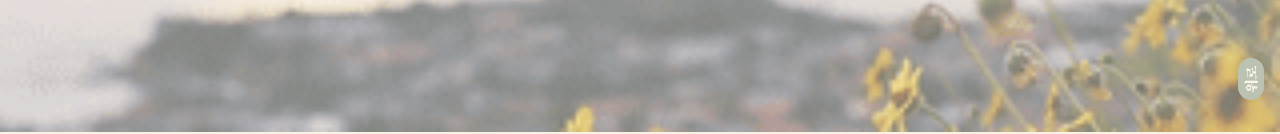
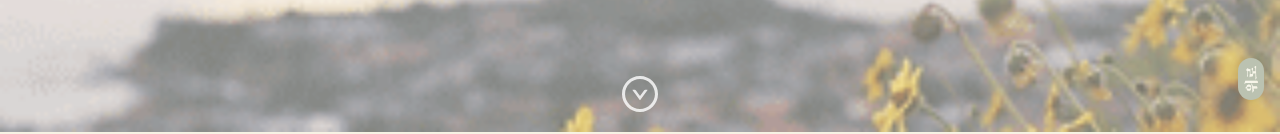
Before and after one commit to ridimillie/ridimillie-frontend, a Next.js app: page / in a window 1280 px wide. Shown: the part 668-802 px from the top of the page. Built offline with nearby package versions, Linux system fonts and the light colour scheme.

Commit message:
[Feat] Home: add scroll-down-button

```diff
--- a/package.json
+++ b/package.json
@@ -8,6 +8,7 @@
     "start": "next start"
   },
   "dependencies": {
+    "@ant-design/icons": "^4.5.0",
     "@emotion/react": "^11.1.4",
     "@emotion/styled": "^11.0.0",
     "@types/lodash": "^4.14.168",
--- a/pages/index.tsx
+++ b/pages/index.tsx
@@ -6,6 +6,7 @@ import MainInput from '../components/home/MainInput';
 import Introduction from '../components/home/Introduction';
 import Footer from '../components/home/Footer';
 import Author from '../components/home/Authors';
+import { DownCircleOutlined } from '@ant-design/icons';
 
 const Styled = {
   Header: styled.div`
@@ -45,6 +46,14 @@ const Styled = {
       background-color: #fff;
     }
   `,
+  ScrollDownBtnWrapper: styled.div`
+    display: flex;
+    justify-content: center;
+    width: 100%;
+    position: absolute;
+    bottom: 0px;
+    padding: 20px;
+  `,
   ScrollToTopBtn: styled.div`
     position: fixed;
     bottom: 32px;
@@ -72,6 +81,35 @@ const Styled = {
   `,
 };
 
+function useWindowSize() {
+  const isClient = typeof window === 'object';
+
+  function getSize() {
+    return {
+      width: isClient ? window.innerWidth : undefined,
+      height: isClient ? window.innerHeight : undefined,
+    };
+  }
+
+  const [windowSize, setWindowSize] = React.useState(getSize);
+
+  React.useEffect(() => {
+    if (!isClient) {
+      // return false;
+      return;
+    }
+
+    function handleResize() {
+      setWindowSize(getSize());
+    }
+
+    window.addEventListener('resize', handleResize);
+    return () => window.removeEventListener('resize', handleResize);
+  }, []);
+
+  return windowSize;
+}
+
 function Home() {
   // const [showScroll, setShowScroll] = React.useState(false);
 
@@ -91,6 +129,13 @@ function Home() {
     window.scrollTo({ top: 0, behavior: 'smooth' });
   };
 
+  const size = useWindowSize();
+  console.log('size', size);
+
+  const scrollDown = () => {
+    window.scrollTo({ top: size.height, behavior: 'smooth' });
+  };
+
   return (
     <>
       <Head>
@@ -103,6 +148,17 @@ function Home() {
         </Styled.Header>
         <Main />
         <MainInput />
+        <Styled.ScrollDownBtnWrapper>
+          <DownCircleOutlined
+            onClick={scrollDown}
+            style={{
+              fontSize: '36px',
+              color: '#fff',
+              opacity: 0.8,
+              display: 'flex',
+            }}
+          />
+        </Styled.ScrollDownBtnWrapper>
       </Styled.MainWrapper>
       <Introduction />
       <Styled.AuthorWrapper>
```
Also changed, not shown: 1 other file (tests, documents, lock files or other folders).
